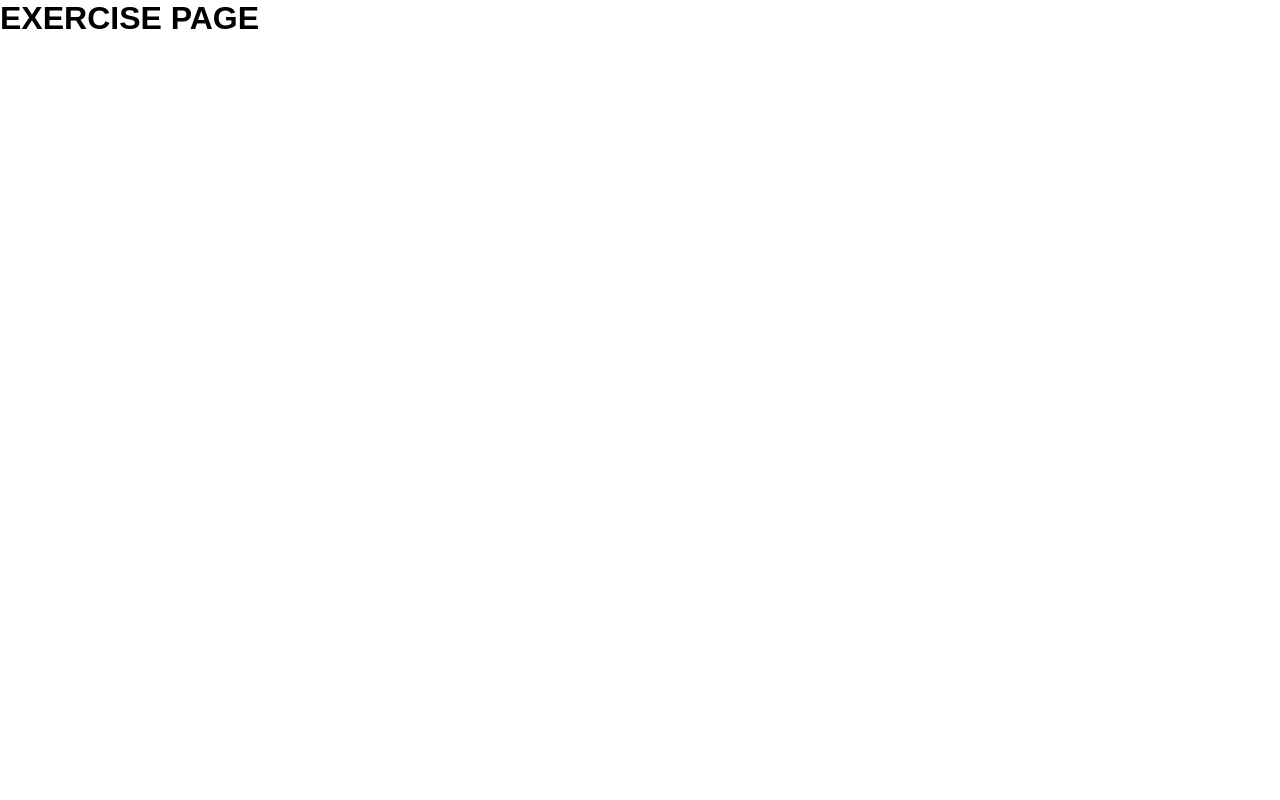
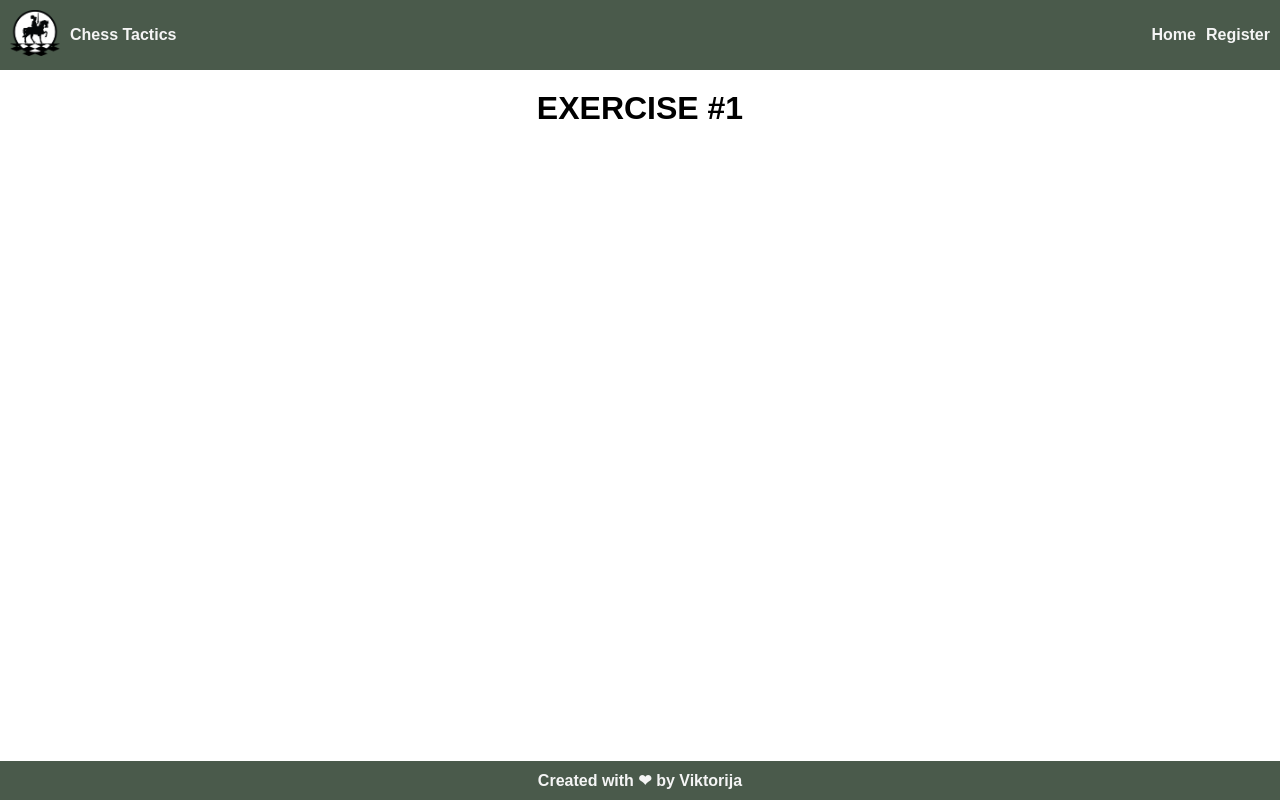
Before and after one commit to vzaboraite/boolean-uk-html-project, a plain HTML site: page pages/exercise.html in a window 1280 px wide. Drawn offline with Linux system fonts and the light colour scheme.

Commit message:
Create skeleton for the exercise page.

```diff
--- a/pages/exercise.html
+++ b/pages/exercise.html
@@ -12,7 +12,36 @@
 
     <title>Chess Tactics</title>
   </head>
-  <body>
-    <h1>EXERCISE PAGE</h1>
+  <body class="container">
+    <header class="header two-col-grid padding-10">
+      <div class="brand">
+        <div class="frame">
+          <a href="#">
+            <img src="../assets/logo/logo.png" alt="ChessTactics logo" />
+          </a>
+        </div>
+        <span class="app-name">Chess Tactics</span>
+      </div>
+      <nav>
+        <!-- Here used grid-auto-flow:column, because there
+          will be more navigation added in the future -->
+        <ul class="grid-auto__column">
+          <li><a href="../index.html">Home</a></li>
+          <li><a href="../pages/register.html">Register</a></li>
+          <!-- Log In button to be added in the future. -->
+          <!-- Profile/avatar button to be added in the future -->
+        </ul>
+      </nav>
+    </header>
+    <main class="main">
+      <h1 class="page-title">Exercise #1</h1>
+      <div class="two-column-grid">
+        <div class="board-container"></div>
+        <div class=""></div>
+      </div>
+    </main>
+    <footer class="footer place-content__center padding-10">
+      Created with &#10084; by Viktorija
+    </footer>
   </body>
 </html>
```
